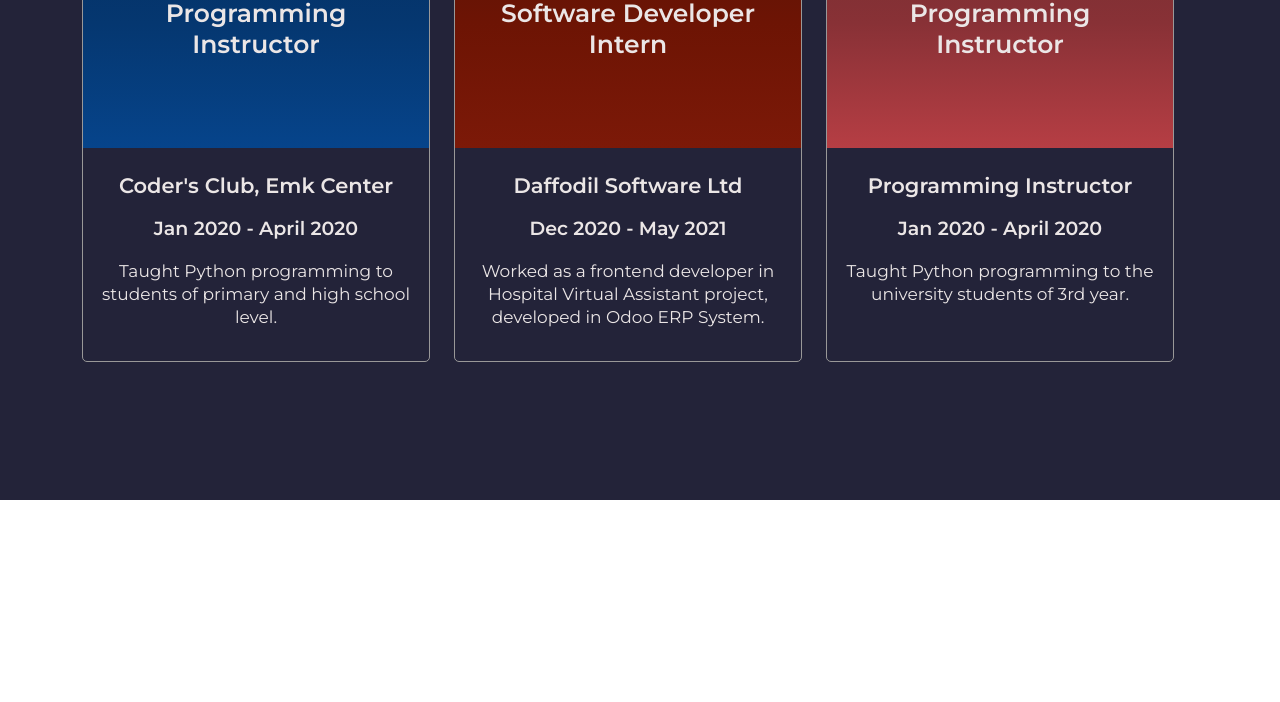
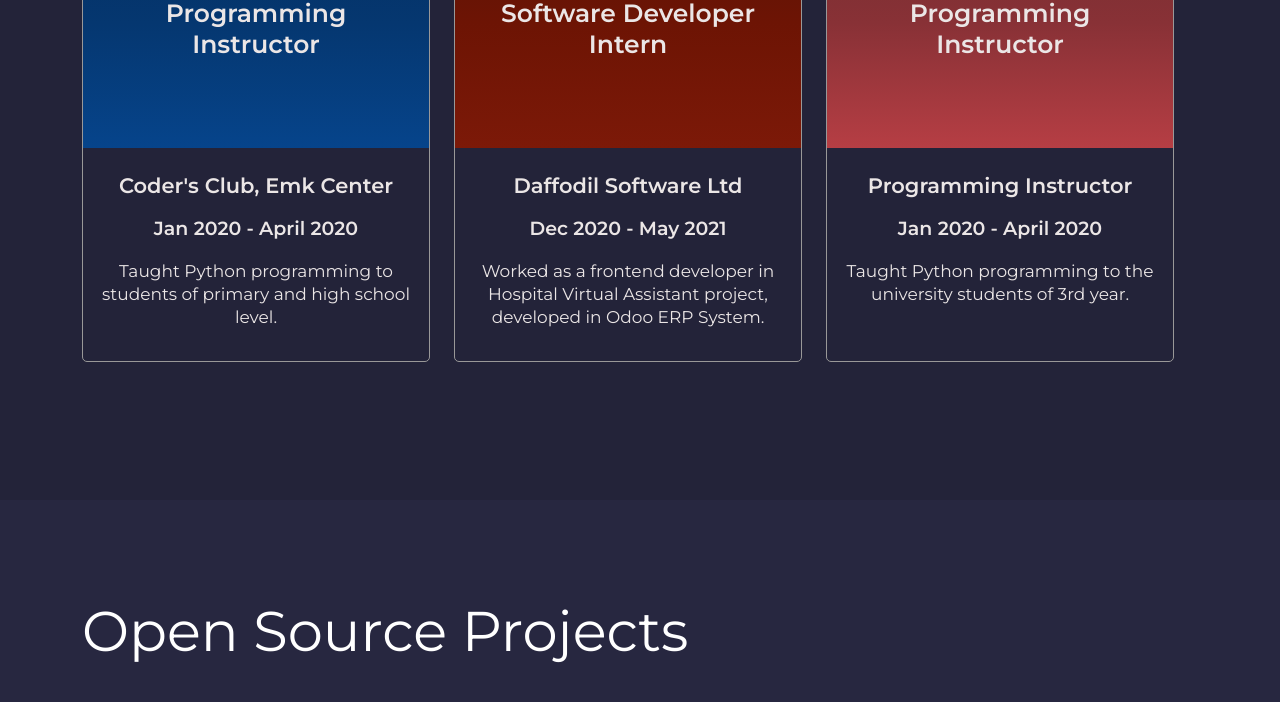
Before and after one commit to stsharin/Dev-Portfolio, a React (Create React App) app: page / in a window 1280 px wide. Shown: the part 3220-3922 px from the top of the page. Before the commit the page ends 3720 px from the top, so only its background shows below. Built offline with nearby package versions, Linux system fonts and the light colour scheme.

Commit message:
fixed some codes

```diff
--- a/src/App.js
+++ b/src/App.js
@@ -3,6 +3,7 @@
 import Experience from './components/Experience/Experience';
 import Home from "./components/Home/Home";
 import Proficiency from './components/Proficiency/Proficiency';
+import Projects from './components/Projects/Projects';
 import Skills from "./components/Skills/Skills";
 
 
@@ -14,6 +15,7 @@
       <Proficiency />
       <Education />
       <Experience />
+      <Projects />
     </div>
   );
 }
--- a/src/components/Proficiency/Proficiency.css
+++ b/src/components/Proficiency/Proficiency.css
@@ -2,7 +2,6 @@
     width: 100%;
     height: 70vh;
     background-color: #232339;
-    /* background-color: #272740; */
 }
 .skill__bar{
     background-color: #aaa5ff;
--- a/src/components/Projects/Projects.css
+++ b/src/components/Projects/Projects.css
@@ -0,0 +1,13 @@
+.project__section{
+    width: 100%;
+    height: 120vh;
+    color: white;
+    background-color: #272740;
+}
+.project__heading{
+    font-size: 56px;
+    font-weight: 400;
+    line-height: 23px;
+    margin-top: 120px;
+    margin-bottom: 60px;
+}
--- a/src/components/Projects/Projects.js
+++ b/src/components/Projects/Projects.js
@@ -1,9 +1,21 @@
 import React from 'react';
+import './Projects.css'
 
 const Projects = () => {
     return (
-        <div>
-            <h1>Projects</h1>
+        <div className="project__section">
+            <div className="container">
+                <div className="row">
+                    <h1 className="project__heading">Open Source Projects</h1>
+
+                    <div className="col-md-6">
+
+                    </div>
+                    <div className="col-md-6">
+
+                    </div>
+                </div>
+            </div>
         </div>
     );
 };
```
